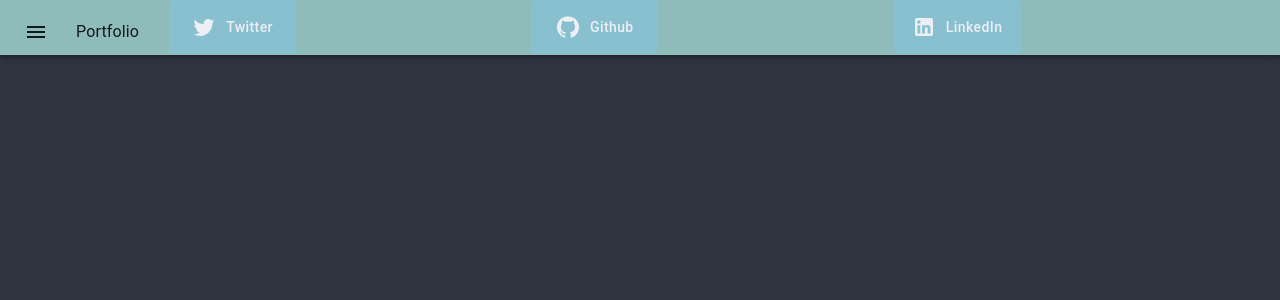
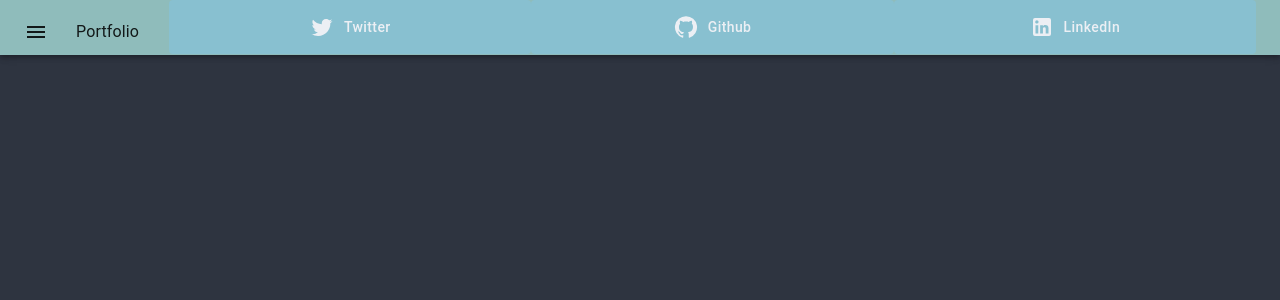
Before and after one commit to dSandley20/react-portfolio, a React (Create React App) app: page /kitchen-sink in a window 1280 px wide. Shown: the top 300 px of the page. Built offline with nearby package versions, Linux system fonts and the light colour scheme.

Commit message:
change width for socialBtn variant

```diff
--- a/src/themes/MainTheme.js
+++ b/src/themes/MainTheme.js
@@ -16,7 +16,7 @@ const mainTheme = createTheme({
                     style: {
                         backgroundColor: '#88C0D0',
                         textTransform: 'none',
-                        width: '35%',
+                        width: '100%',
                         height: '100%',
                         color: '#ECEFF4',
                         ':hover': {
```
